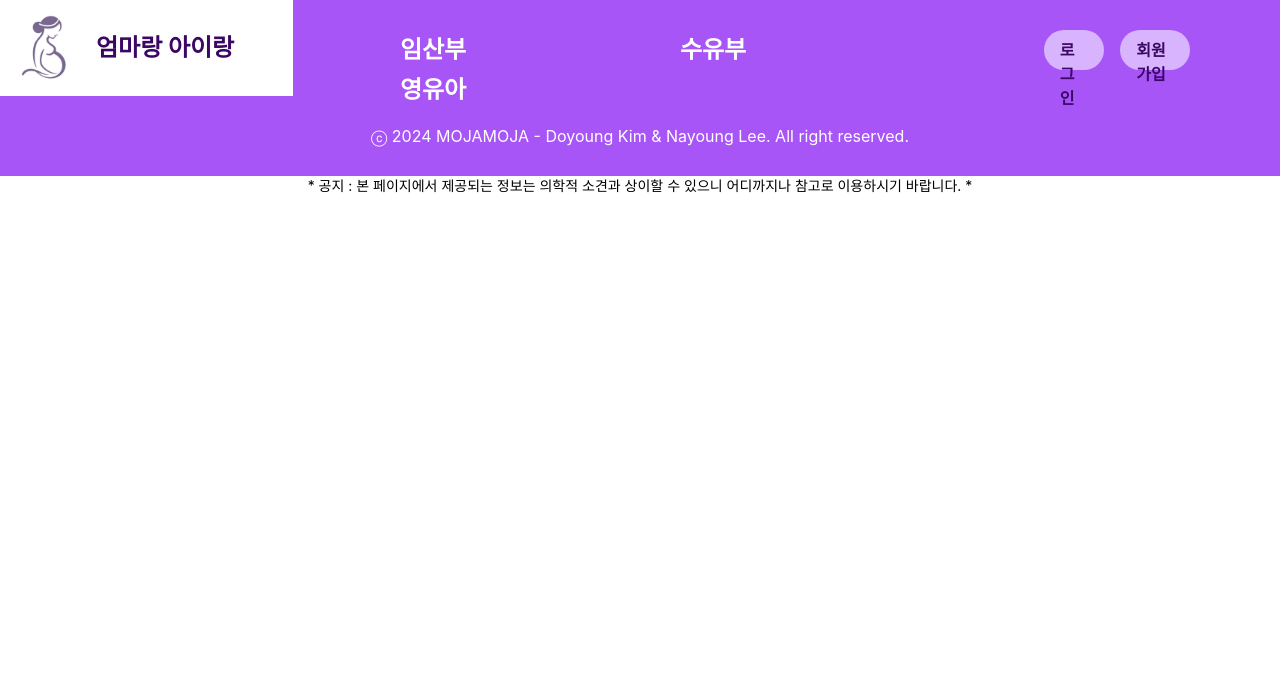
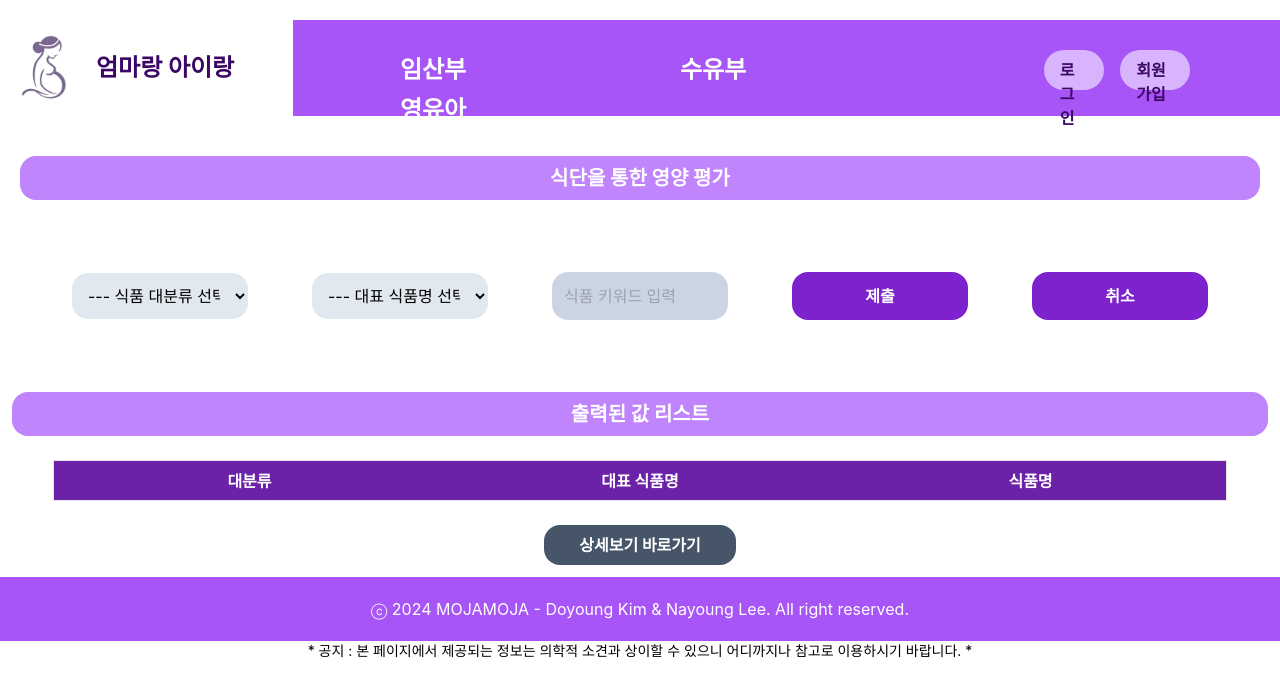
Before and after one commit to DoyoungKim273/2, a React (Create React App) app in the folder mini/: page /NutriCal in a window 1280 px wide. Shown: the top 696 px of the page. Built offline with nearby package versions, Linux system fonts and the light colour scheme.

Commit message:
main and bmi

```diff
--- a/mini/src/App.js
+++ b/mini/src/App.js
@@ -2,19 +2,19 @@ import logo from "./logo.svg";
 import weblogo from "./img/weblogo.webp";
 import "./App.css";
 import BMI from "./body/BMI";
-
+import NutriCal from "./nutri/NutriCal";
 import Noticemain from "./main/Noticemain";
 import Intromain from "./main/Intromain";
 import Linkmain from "./main/Linkmain";
 
 import Homemain from "./main/Homemain";
-import { BrowserRouter, Routes , Route, Link } from "react-router-dom";
+import { BrowserRouter, Routes, Route, Link } from "react-router-dom";
 
 function App() {
   return (
     <BrowserRouter>
       <div className="w-full mx-auto min-h-screen flex flex-col ">
-      <header className="h-24 bg-purple-500 flex">
+        <header className="h-24 bg-purple-500 flex my-5">
           <div className="w-80 bg-white h-24 flex items-center">
             <img src={weblogo} alt="weblogo" className="h-24 w-24"></img>
             <div className="text-purple-950 text-2xl font-bold text-right">
@@ -26,7 +26,9 @@ function App() {
               <li>
                 <Link to="#">임산부</Link>
                 <ul>
-                <li>식단을 통한 영양 평가</li>
+                  <li>
+                    <Link to="/NutriCal">식단을 통한 영양 평가</Link>
+                  </li>
                   <li>올바른 식사 지도</li>
                   <li>
                     <Link to="/BMI">바람직한 체중 계산</Link>
@@ -36,7 +38,9 @@ function App() {
               <li>
                 <Link to="#">수유부</Link>
                 <ul>
-                <li>식단을 통한 영양 평가</li>
+                  <li>
+                    <Link to="/NutriCal">식단을 통한 영양 평가</Link>
+                  </li>
                   <li>올바른 식사 지도</li>
                   <li>
                     <Link to="/BMI">바람직한 체중 계산</Link>
@@ -46,7 +50,9 @@ function App() {
               <li>
                 <Link to="#">영유아</Link>
                 <ul>
-                <li>식단을 통한 영양 평가</li>
+                  <li>
+                    <Link to="/NutriCal">식단을 통한 영양 평가</Link>
+                  </li>
                   <li>올바른 식사 지도</li>
                   <li>
                     <Link to="/BMI">바람직한 체중 계산</Link>
@@ -74,9 +80,10 @@ function App() {
         <Routes>
           <Route path="/" element={<Homemain />} />
           <Route path="/BMI" element={<BMI />} />
+          <Route path="/NutriCal" element={<NutriCal />} />
         </Routes>
 
-      <footer className="h-20 w-full flex justify-between items-center bg-purple-500">
+        <footer className="h-16 w-full flex justify-between items-center bg-purple-500">
           <div className="h-full w-48"></div>
           <div className="h-full w-8/12 flex justify-center items-center text-base text-white">
             ⓒ 2024 MOJAMOJA - Doyoung Kim & Nayoung Lee. All right reserved.
--- a/mini/src/body/BMI.js
+++ b/mini/src/body/BMI.js
@@ -1,10 +1,10 @@
-import React, { useState } from "react";
-
+import React, { useEffect, useState } from "react";
+import BMItable from "../img/BMItable.png";
 export default function BMI() {
-  // 상태 변수를 정의
   const [height, setHeight] = useState("");
   const [weight, setWeight] = useState("");
   const [bmi, setBmi] = useState(null);
+  const [bmiCate, setBmiCate] = useState("");
 
   // BMI 계산 함수
   const calculateBMI = () => {
@@ -14,10 +14,29 @@ export default function BMI() {
     if (heightInMeters > 0 && weightInKg > 0) {
       const bmiValue = weightInKg / (heightInMeters * heightInMeters);
       setBmi(bmiValue.toFixed(2));
+
+      if (bmiValue < 18.5) {
+        setBmiCate("저체중");
+      }
+      if (bmiValue >= 18.5 && bmiValue < 23) {
+        setBmiCate("정상체중");
+      }
+      if (bmiValue >= 23 && bmiValue < 25) {
+        setBmiCate("과체중");
+      }
+      if (bmiValue >= 25 && bmiValue < 30) {
+        setBmiCate("비만");
+      }
+      if (bmiValue >= 30 && bmiValue < 35) {
+        setBmiCate("고도비만");
+      } else {
+        setBmiCate("초고도비만");
+      }
     } else {
       setBmi(null);
     }
   };
+
 
   return (
     <div>
@@ -25,14 +44,14 @@ export default function BMI() {
         <h2 className="justify-start text-xl text-center font-bold p-2 m-3 bg-purple-400 text-white rounded-2xl">
           BMI 계산기
         </h2>
-        <div className="flex flex-col items-center justify-center">
+        <div className="flex flex-row items-center justify-center">
           <input
             type="number"
             id="height"
             placeholder="키 (cm)"
             value={height}
             onChange={(e) => setHeight(e.target.value)}
-            className="m-10"
+            className="m-10 p-3 bg-slate-200 w-1/4 rounded-2xl"
           />
           <input
             type="number"
@@ -40,10 +59,10 @@ export default function BMI() {
             placeholder="몸무게 (kg)"
             value={weight}
             onChange={(e) => setWeight(e.target.value)}
-            className="m-10"
+            className="m-10 p-3 bg-slate-200 w-1/4 rounded-2xl"
           />
           <button
-            className="bg-purple-700 text-white p-3 rounded-2xl"
+            className="bg-purple-700 text-white w-40 p-3 rounded-2xl"
             onClick={calculateBMI}
           >
             BMI 계산
@@ -51,13 +70,26 @@ export default function BMI() {
         </div>
 
         <div
-          id="result"
+          id="result1"
           className="text-center font-bold p-2 m-3 bg-purple-300 text-white rounded-2xl"
         >
           {bmi !== null
             ? `당신의 BMI는 ${bmi} 입니다.`
             : "유효한 값을 입력하세요."}
         </div>
+
+        <div
+          id="result2"
+          className="text-center font-bold p-2 m-3 bg-purple-800 text-white rounded-2xl"
+        >
+          {bmiCate !== ""
+            ? `당신은 " ${bmiCate} " 입니다.`
+            : "유효한 값을 입력하세요."}
+        </div>
+
+        <div className="items-center justify-center flex">
+          <img src={BMItable} alt="BMItable"></img>
+        </div>
       </div>
     </div>
   );
--- a/mini/src/main/Homemain.js
+++ b/mini/src/main/Homemain.js
@@ -5,7 +5,7 @@ import Slidemain from "./Slidemain";
 export default function Homemain() {
   return (
     <>
-      <div className="h-72 bg-slate-400">
+      <div className="h-64 bg-slate-400">
         <Slidemain />
       </div>
       <main className="h-52 bg-slate-500 float-left flex-grow flex ">
--- /dev/null
+++ b/mini/src/nutri/NutriCal.js
@@ -0,0 +1,44 @@
+import React from "react";
+import NutriHead from "./NutriHead";
+
+export default function NutriCal() {
+  return (
+    <div>
+      <div>
+        <h2 className="justify-start text-xl text-center font-bold p-2 m-5 bg-purple-400 text-white rounded-2xl">
+          식단을 통한 영양 평가
+        </h2>
+        <div className="m-10 flex flex-row items-center justify-center">
+          <select className="m-8 p-3 bg-slate-200 w-1/4 rounded-2xl">
+            <option>--- 식품 대분류 선택 ---</option>
+          </select>
+          <select className="m-8 p-3 bg-slate-200 w-1/4 rounded-2xl">
+            <option>--- 대표 식품명 선택 ---</option>
+          </select>
+          <input
+            type="text"
+            placeholder="식품 키워드 입력"
+            className="m-8 p-3 bg-slate-300 w-1/4 rounded-2xl"
+          ></input>
+          <button className=" m-8 bg-purple-700 text-white p-3 rounded-2xl w-1/4 font-bold">
+            제출
+          </button>
+          <button className=" m-8 bg-purple-700 text-white p-3 rounded-2xl w-1/4 font-bold">
+            취소
+          </button>
+        </div>
+        <div className="text-center text-xl font-bold p-2 m-3 bg-purple-400 text-white rounded-2xl">
+          출력된 값 리스트
+        </div>
+        <div className="w-full flex flex-col justify-center items-center">
+          <table className="w-11/12 border m-3 rounded-2xl">
+            <NutriHead />
+          </table>
+          <div className="w-48 items-center justify-center text-center font-bold p-2 m-3 bg-slate-600 text-white rounded-2xl">
+            상세보기 바로가기
+          </div>
+        </div>
+      </div>
+    </div>
+  );
+}
--- /dev/null
+++ b/mini/src/nutri/NutriHead.js
@@ -0,0 +1,13 @@
+import React from 'react'
+
+export default function NutriHead() {
+  return (
+    <thead>
+        <tr className= 'h-10 text-center bg-purple-800 text-white'>
+            <th className='w-1/3'>대분류</th>
+            <th className='w-1/3'>대표 식품명</th>
+            <th className='w-1/3'>식품명</th>
+        </tr>
+    </thead>
+  )
+}
```
Also changed, not shown: mini/src/img/BMItable.png (added). Lines whose indentation alone changed are shown as unchanged.
